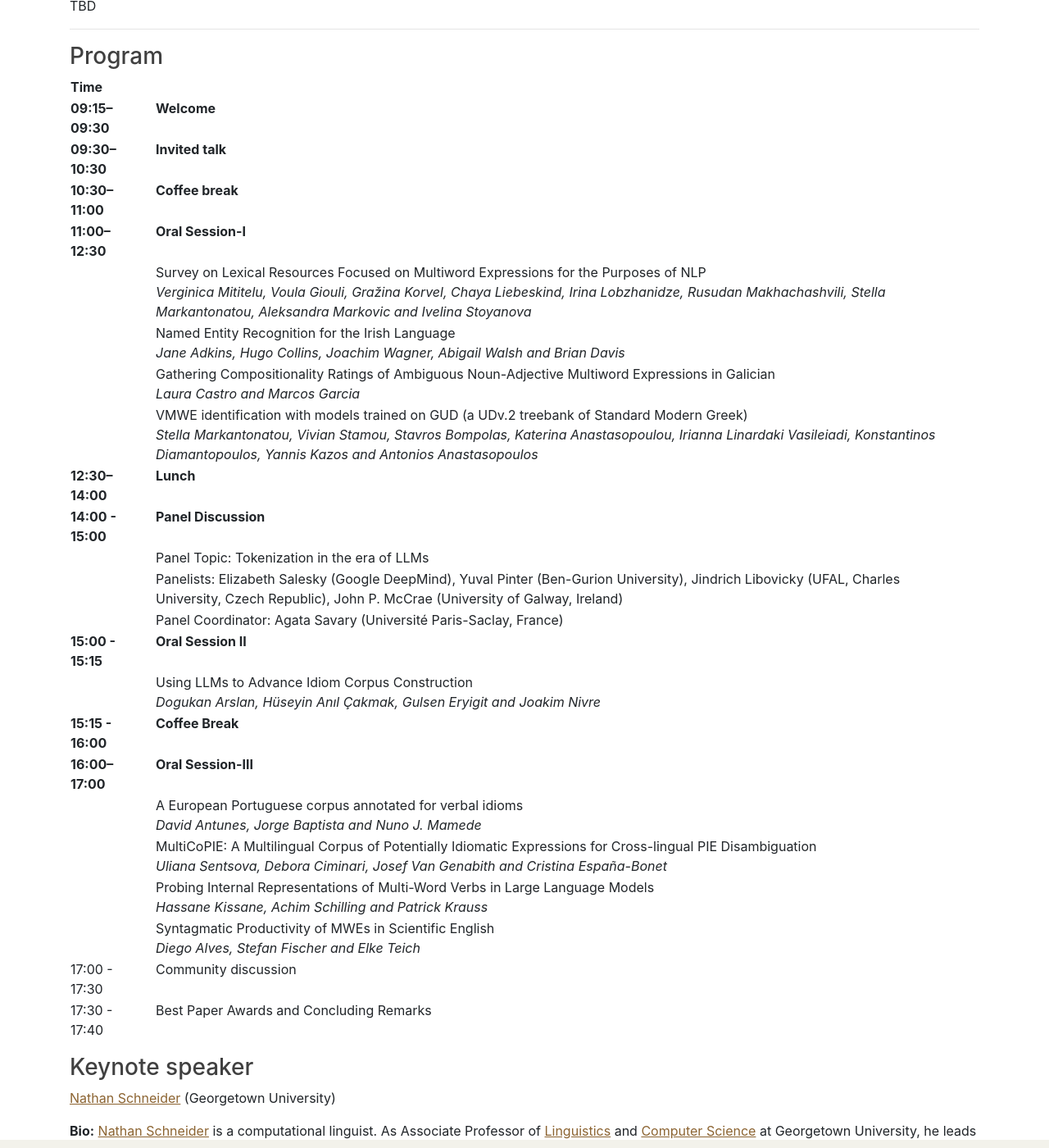
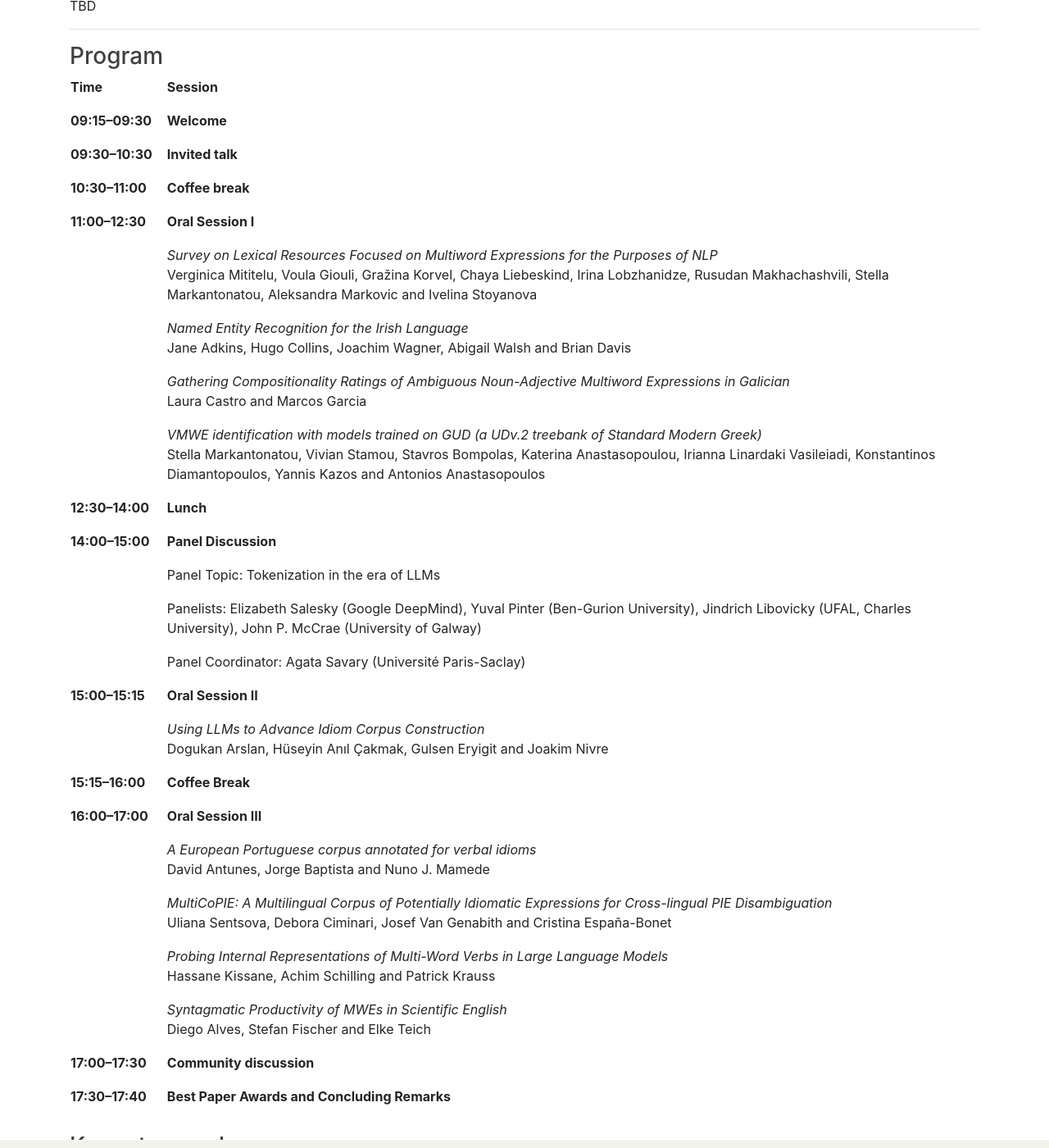
Before and after one commit to multiword/multiword.github.io, a Jekyll site: the page built from mwe2025/index.md, in a window 1280 px wide and 1400 px high, scrolled down 892 px. Shown: the whole window at 82% size. Built offline with Jekyll 4.4.1, drawn with Linux system fonts in a browser that asks for light colours; comment, search, counter and statistics services are not loaded.

Commit message:
updated schedule

```diff
--- a/mwe2025/index.md
+++ b/mwe2025/index.md
@@ -100,8 +100,8 @@ TBD
 |      |Probing Internal Representations of Multi-Word Verbs in Large Language Models <br/> *Hassane Kissane, Achim Schilling and Patrick Krauss*   |
 |      |Syntagmatic Productivity of MWEs in Scientific English <br/> *Diego Alves, Stefan Fischer and Elke Teich*    |
  |17:00 - 17:30   | Community discussion   |
-| 17:30 - 17:40   | Best Paper Awards and Concluding Remarks   | --->
-<table>
+| 17:30 - 17:40   | Best Paper Awards and Concluding Remarks   |
+<table class="program">
   <thead>
     <tr>
       <th>Time</th>
@@ -166,7 +166,82 @@ TBD
     <tr><td>17:00 - 17:30</td><td>Community discussion</td></tr>
     <tr><td>17:30 - 17:40</td><td>Best Paper Awards and Concluding Remarks</td></tr>
   </tbody>
+</table> --->
+
+<table class="program">
+  <tr>
+    <th>Time</th>
+    <th>Session</th>
+  </tr>
+
+  <tr><th>09:15–09:30</th><th>Welcome</th></tr>
+
+  <tr><th>09:30–10:30</th><th>Invited talk</th></tr>
+
+  <tr><th>10:30–11:00</th><th>Coffee break</th></tr>
+
+  <tr><th>11:00–12:30</th><th>Oral Session I</th></tr>
+  <tr><td></td><td>
+    <i>Survey on Lexical Resources Focused on Multiword Expressions for the Purposes of NLP</i><br/>
+    Verginica Mititelu, Voula Giouli, Gražina Korvel, Chaya Liebeskind, Irina Lobzhanidze, Rusudan Makhachashvili, Stella Markantonatou, Aleksandra Markovic and Ivelina Stoyanova
+  </td></tr>
+  <tr><td></td><td>
+    <i>Named Entity Recognition for the Irish Language</i><br/>
+    Jane Adkins, Hugo Collins, Joachim Wagner, Abigail Walsh and Brian Davis
+  </td></tr>
+  <tr><td></td><td>
+    <i>Gathering Compositionality Ratings of Ambiguous Noun-Adjective Multiword Expressions in Galician</i><br/>
+    Laura Castro and Marcos Garcia
+  </td></tr>
+  <tr><td></td><td>
+    <i>VMWE identification with models trained on GUD (a UDv.2 treebank of Standard Modern Greek)</i><br/>
+    Stella Markantonatou, Vivian Stamou, Stavros Bompolas, Katerina Anastasopoulou, Irianna Linardaki Vasileiadi, Konstantinos Diamantopoulos, Yannis Kazos and Antonios Anastasopoulos
+  </td></tr>
+
+  <tr><th>12:30–14:00</th><th>Lunch</th></tr>
+
+  <tr><th>14:00–15:00</th><th>Panel Discussion</th></tr>
+  <tr><td></td><td>
+    Panel Topic: Tokenization in the era of LLMs
+  </td></tr>
+  <tr><td></td><td>
+    Panelists: Elizabeth Salesky (Google DeepMind), Yuval Pinter (Ben-Gurion University), Jindrich Libovicky (UFAL, Charles University), John P. McCrae (University of Galway)
+  </td></tr>
+  <tr><td></td><td>
+    Panel Coordinator: Agata Savary (Université Paris-Saclay)
+  </td></tr>
+
+  <tr><th>15:00–15:15</th><th>Oral Session II</th></tr>
+  <tr><td></td><td>
+    <i>Using LLMs to Advance Idiom Corpus Construction</i><br/>
+    Dogukan Arslan, Hüseyin Anıl Çakmak, Gulsen Eryigit and Joakim Nivre
+  </td></tr>
+
+  <tr><th>15:15–16:00</th><th>Coffee Break</th></tr>
+
+  <tr><th>16:00–17:00</th><th>Oral Session III</th></tr>
+  <tr><td></td><td>
+    <i>A European Portuguese corpus annotated for verbal idioms</i><br/>
+    David Antunes, Jorge Baptista and Nuno J. Mamede
+  </td></tr>
+  <tr><td></td><td>
+    <i>MultiCoPIE: A Multilingual Corpus of Potentially Idiomatic Expressions for Cross-lingual PIE Disambiguation</i><br/>
+    Uliana Sentsova, Debora Ciminari, Josef Van Genabith and Cristina España-Bonet
+  </td></tr>
+  <tr><td></td><td>
+    <i>Probing Internal Representations of Multi-Word Verbs in Large Language Models</i><br/>
+    Hassane Kissane, Achim Schilling and Patrick Krauss
+  </td></tr>
+  <tr><td></td><td>
+    <i>Syntagmatic Productivity of MWEs in Scientific English</i><br/>
+    Diego Alves, Stefan Fischer and Elke Teich
+  </td></tr>
+
+  <tr><th>17:00–17:30</th><th>Community discussion</th></tr>
+
+  <tr><th>17:30–17:40</th><th>Best Paper Awards and Concluding Remarks</th></tr>
 </table>
+
 
 ### <a name="keynotes">Keynote speaker </a>
 
```
